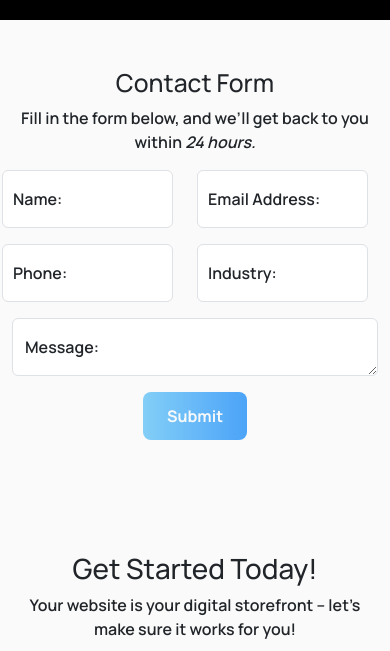
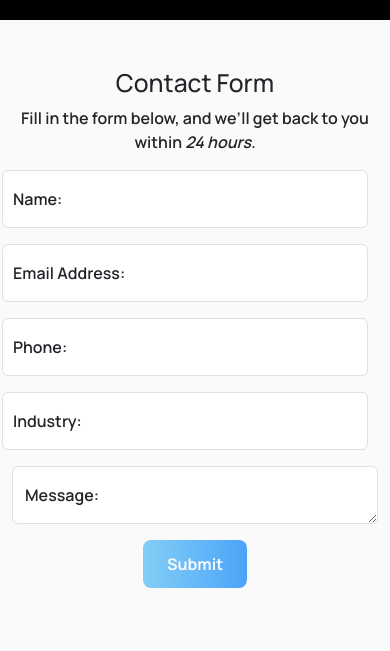
Before and after one commit to Chocolat-papii/smconnect, a plain HTML site: page contact.html in a window 390 px wide. Shown: the part 1166-1817 px from the top of the page. Drawn offline with nearby package versions, Linux system fonts and the light colour scheme.

Commit message:
site update Mar2025

```diff
--- a/contact.html
+++ b/contact.html
@@ -131,25 +131,25 @@
             <div class="text-center table-width1 mx-auto">
                 <h2>Contact Form</h2>
                 <p>Fill in the form below, and we’ll get back to you within <em>24 hours.</em></p>
-                <form name="contact" NETLIFY method="POST" data-netlify="true" action="/thank-you">
+                <form class="w-100" name="contact" NETLIFY method="POST" data-netlify="true" action="/thank-you">
                     <input type="hidden" name="form-name" value="contact" required>
                     <div class="row">
-                        <div class="form-floating mb-3 col-6">
+                        <div class="form-floating mb-3 col-md">
                             <input type="text" name="fullname" class="form-control" id="floatingInput" placeholder="John" required>
                             <label for="floatingInput">Name:</label>
                         </div>
-                        <div class="form-floating mb-3 col-6">
+                        <div class="form-floating mb-3 col-md">
                             <input type="email" name="email" class="form-control" id="floatingInput" placeholder="JohnD@example.com">
                             <label for="floatingInput">Email Address:</label>
                         </div>
                     </div>
 
                     <div class="row">
-                        <div class="form-floating mb-3 col-6 d-inline">
+                        <div class="form-floating mb-3 col-md">
                             <input type="tel" name="phone" class="form-control" id="floatingInput" placeholder="+27 123456789">
                             <label for="floatingInput">Phone:</label>
                         </div>
-                        <div class="form-floating mb-3 col-6 d-inline">
+                        <div class="form-floating mb-3 col-md">
                             <input type="text" name="industry" class="form-control" id="floatingInput" placeholder="Law">
                             <label for="floatingInput">Industry:</label>
                         </div>
```
Also changed, not shown: index.html (+2 -2 lines).
